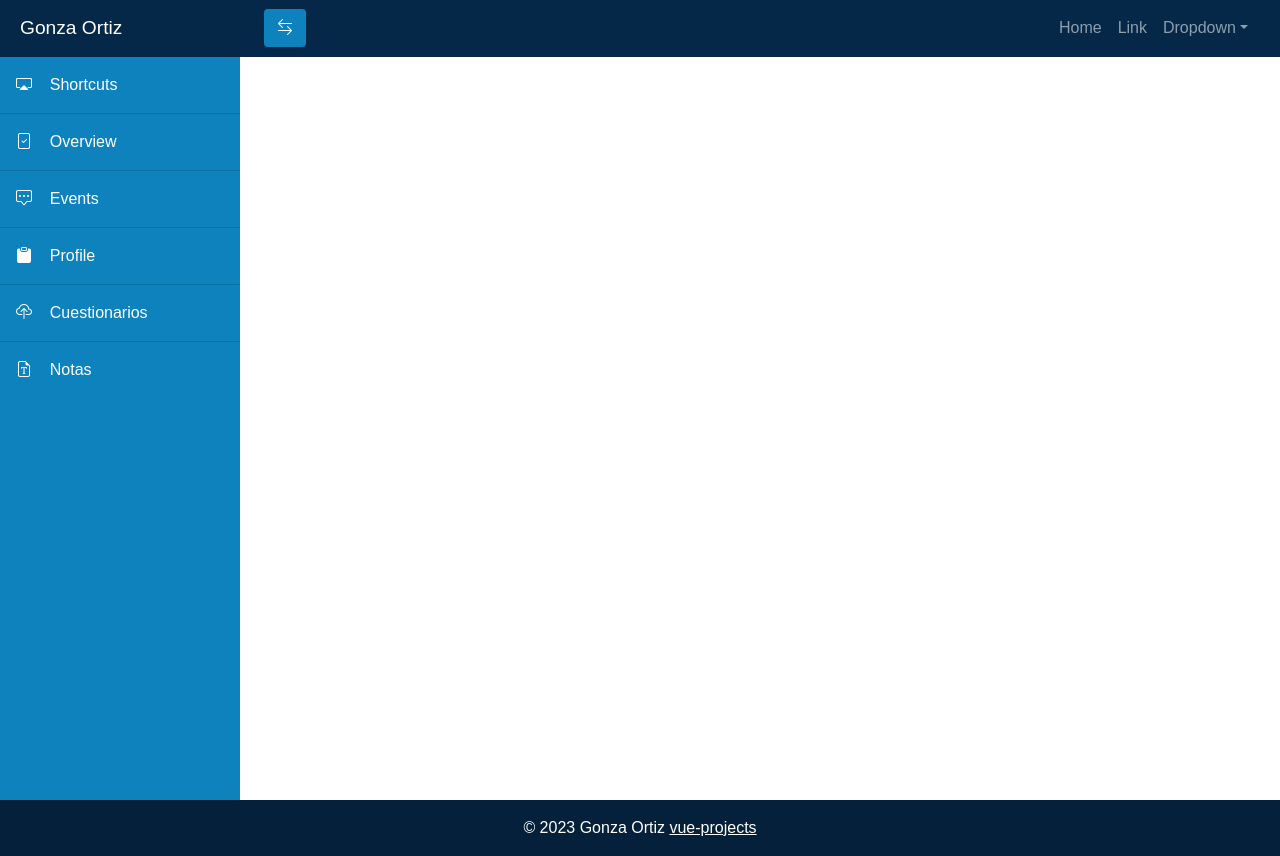
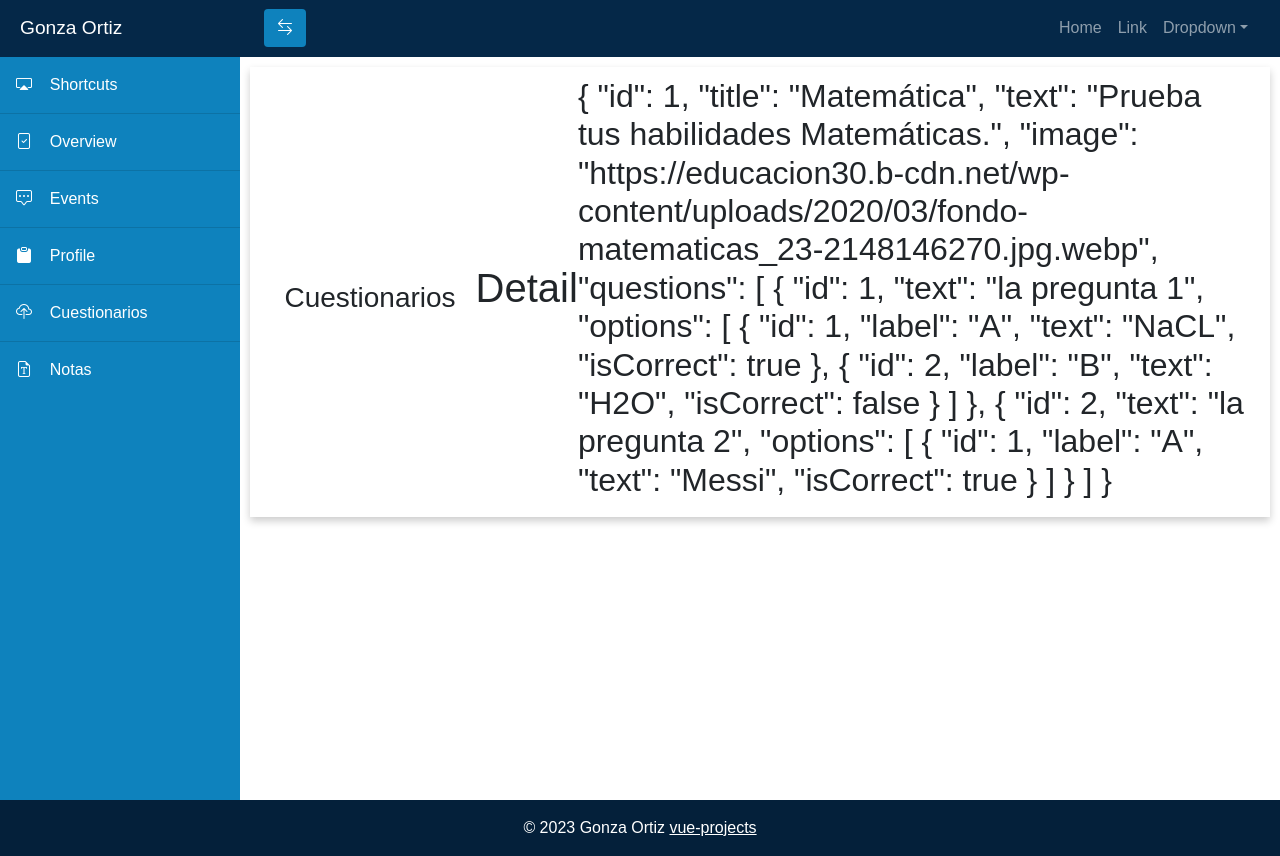
Before and after one commit to GonzaOrtiz/vue-projects-gon, a Vue app: page /quizes/1 in a window 1280 px wide. Built offline with nearby package versions, Linux system fonts and the light colour scheme.

Commit message:
cards hover

```diff
--- a/src/components/Card.vue
+++ b/src/components/Card.vue
@@ -1,13 +1,14 @@
 <template>
     <div class="row ms-1" >
         <div class="col-sm-3 mb-3 mt-3" v-for="item in quiz" :key="item.id">
-        <div class="card card-image-custom">
+        <div class="card card-image-custom setting-secondary-card">
+            <RouterLink class="text-non-decoration" :to="`/quizes/${item.id}`">
             <img class="card-img" :src="item.image">
             <div class="card-body ">
-                <h5 class="card-title">{{ item.title }}</h5>
+                <h5 class="card-title" >{{ item.title }}</h5>
                 <p class="card-text">{{ item.text }}</p>
-                <!-- <a href="#" class="btn btn-primary">Go somewhere</a> -->
             </div>
+        </RouterLink>
         </div>
         </div>
     </div>
@@ -22,5 +23,17 @@ const {quiz} = defineProps(['quiz']);
   margin-left: 12px;
 }
 
+.text-non-decoration{
+    text-decoration: none;
+    color: black;
+}
 
+.setting-secondary-card {
+  box-shadow: 0 4px 8px 0 rgba(0, 0, 0, 0.2);
+}
+
+.card:hover{
+  transform: scale(1.05);
+  box-shadow: 0 10px 20px rgba(0,0,0,.30), 0 4px 8px rgba(0,0,0,.3);
+}
 </style>
--- a/src/router/index.ts
+++ b/src/router/index.ts
@@ -11,7 +11,12 @@ const router = createRouter({
     {
       path: '/quizes',
       name: 'quizes',
-      component:  () => import('../views/QuizesView.vue')
+      component:  () => import('../views/Quizes/QuizesIndex.vue')
+    },
+    {
+      path: '/quizes/:id',
+      name: 'quizes-detail',
+      component:  () => import('../views/Quizes/QuizesDetail.vue')
     },
   ]
 })
--- /dev/null
+++ b/src/views/Quizes/QuizesDetail.vue
@@ -0,0 +1,17 @@
+<template>
+    <div class="container-fluid setting-principal-card">
+        <div class="d-flex justify-content-between align-items-center">
+            <h3 class="h3-custom mb-2">Cuestionarios</h3>
+            <h1>Detail</h1>
+            <h2>{{ quiz }}</h2>
+        </div>
+    </div>
+</template>
+
+<script lang="ts" setup>
+import { useRoute } from 'vue-router';
+import quizes from "../../data/quizes.json"
+
+const route = useRoute();
+const quiz = quizes.find(q => q.id === parseInt(route.params.id.toString()));
+</script>
--- a/src/views/QuizesView.vue
+++ b/src/views/Quizes/QuizesIndex.vue
@@ -11,24 +11,22 @@
         <input v-model="filter" @keypress="listFilter(filter)" class="form-control ms-3" type="text" />
       </div>
     </div>
-
-
-      <CardVue :quiz="quizesList">
-      </CardVue>
-    </div>
-    <!-- </div> -->
+    <CardVue :quiz="quizesList">
+    </CardVue>
+  </div>
+  <!-- </div> -->
 </template>
 
 <script lang="ts" setup>
 import { ref } from "vue";
 import CardVue from "@/components/Card.vue";
-import q from "../data/quizes.json";
+import quizes from "../../data/quizes.json";
 
 const filter = ref("")
-const quizesList = ref(q);
+const quizesList = ref(quizes);
 
 const listFilter = (search: string) => {
-  quizesList.value = q.filter(x => x.title.toLowerCase().includes(search.toLowerCase()));
+  quizesList.value = quizes.filter(x => x.title.toLowerCase().includes(search.toLowerCase()));
 }
 
 
```
